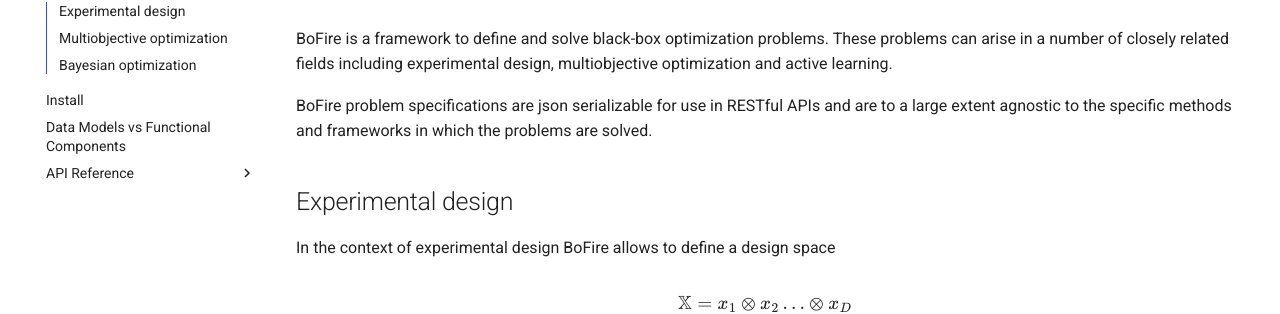
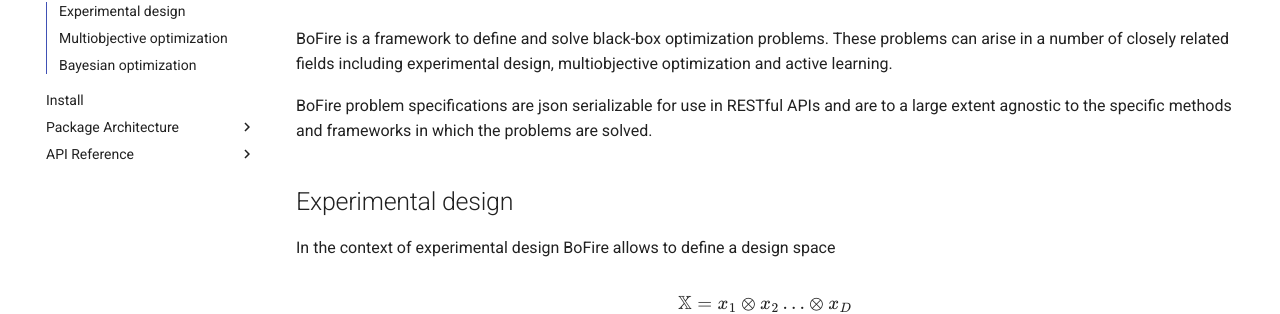
Before and after one commit to experimental-design/bofire, an MkDocs documentation site: the page built from docs/index.md, in a window 1280 px wide. Shown: the part 154-468 px from the top of the page. Built offline with MkDocs 1.6.1 and Material for MkDocs 9.7.7, drawn with Linux system fonts in a browser that asks for light colours; comment, search, counter and statistics services are not loaded; the version menu is left out.

Commit message:
Submenu Package architecture

```diff
--- a/mkdocs.yaml
+++ b/mkdocs.yaml
@@ -6,7 +6,8 @@
 nav:
   - index.md
   - Install: install.md
-  - Data Models vs Functional Components: data_models_functionals.md
+  - Package Architecture:
+    - Data Models vs Functional Components: data_models_functionals.md
   - API Reference:
     - Domain: ref-domain.md
     - Constraints: ref-constraints.md
```
Also changed, not shown: 1 other file.
